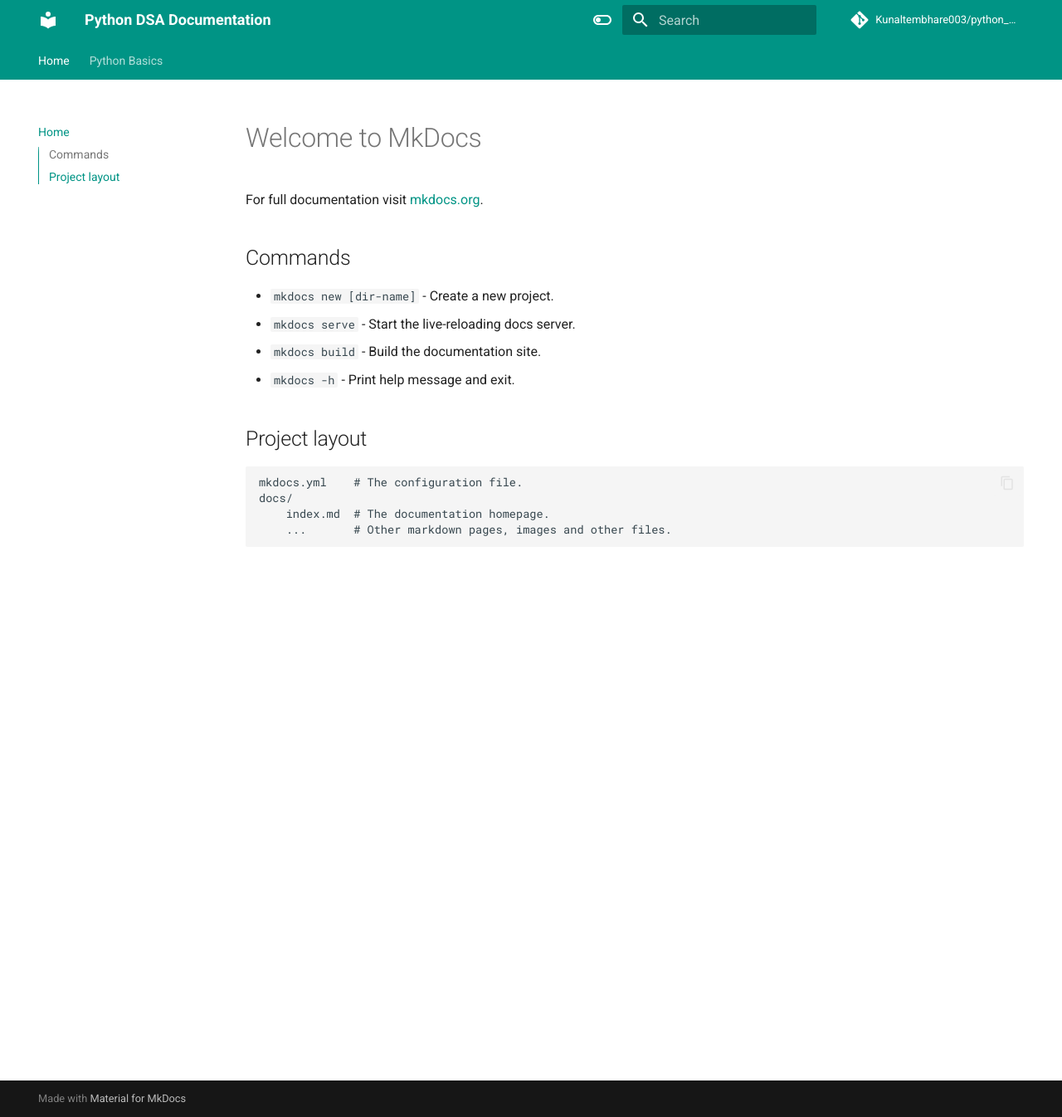
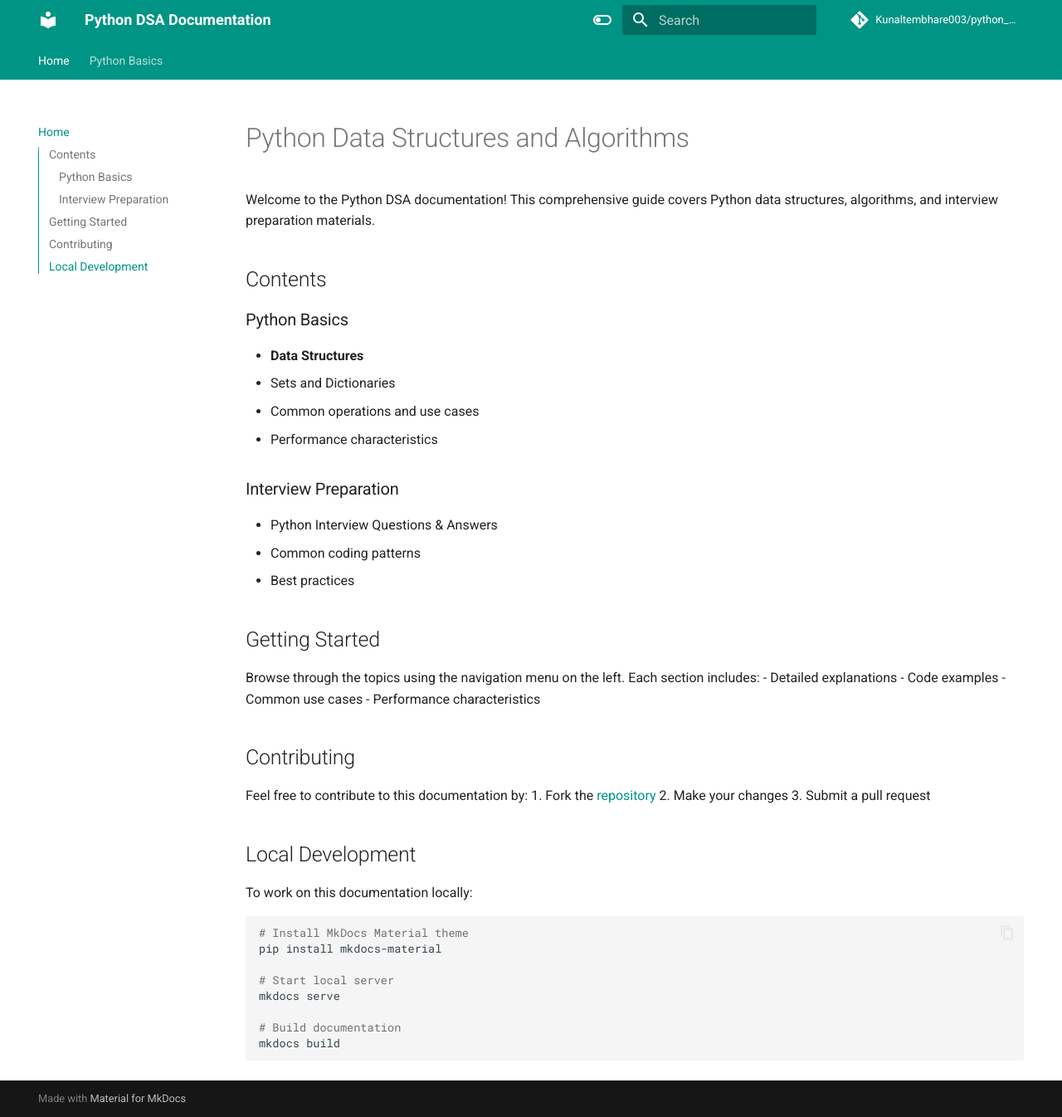
Before and after one commit to Kunaltembhare003/python_DSA, an MkDocs documentation site: the page built from docs/index.md, in a window 1280 px wide and 1346 px high. Shown: the whole window at 83% size. Built offline with MkDocs 1.6.1 and Material for MkDocs 9.7.7, drawn with Linux system fonts in a browser that asks for light colours; comment, search, counter and statistics services are not loaded.

Commit message:
updated index.md

````diff
--- a/docs/index.md
+++ b/docs/index.md
@@ -1,17 +1,46 @@
-# Welcome to MkDocs
+# Python Data Structures and Algorithms
 
-For full documentation visit [mkdocs.org](https://www.mkdocs.org).
+Welcome to the Python DSA documentation! This comprehensive guide covers Python data structures, algorithms, and interview preparation materials.
 
-## Commands
+## Contents
 
-* `mkdocs new [dir-name]` - Create a new project.
-* `mkdocs serve` - Start the live-reloading docs server.
-* `mkdocs build` - Build the documentation site.
-* `mkdocs -h` - Print help message and exit.
+### Python Basics
+- **Data Structures**
+  - Sets and Dictionaries
+  - Common operations and use cases
+  - Performance characteristics
 
-## Project layout
+### Interview Preparation
+- Python Interview Questions & Answers
+- Common coding patterns
+- Best practices
 
-    mkdocs.yml    # The configuration file.
-    docs/
-        index.md  # The documentation homepage.
-        ...       # Other markdown pages, images and other files.
+## Getting Started
+
+Browse through the topics using the navigation menu on the left. Each section includes:
+- Detailed explanations
+- Code examples
+- Common use cases
+- Performance characteristics
+
+## Contributing
+
+Feel free to contribute to this documentation by:
+1. Fork the [repository](https://github.com/Kunaltembhare003/python_DSA)
+2. Make your changes
+3. Submit a pull request
+
+## Local Development
+
+To work on this documentation locally:
+
+```bash
+# Install MkDocs Material theme
+pip install mkdocs-material
+
+# Start local server
+mkdocs serve
+
+# Build documentation
+mkdocs build
+```
````
Also changed, not shown: docs/interview/python_interview.md (added), docs/python_basics/sets_and_dict.md (renamed from docs/python_basics/python.md).
